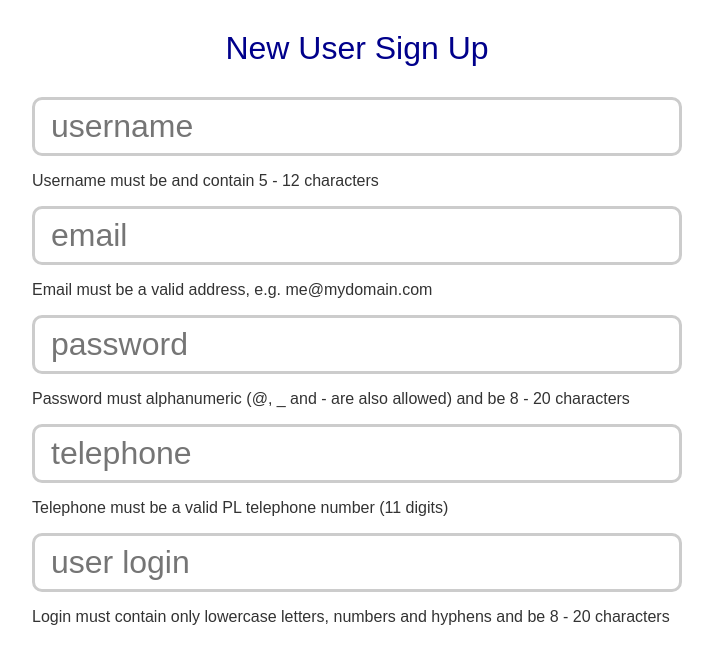
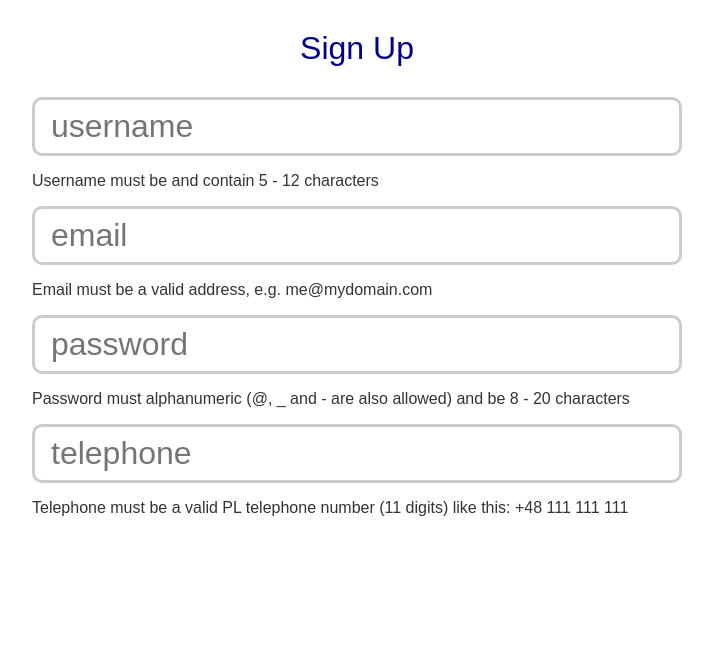
Before and after one commit to mklopotek/Exercise-REGEX, a React (Create React App) app: page / in a window 1280 px wide. Shown: the top 664 px of the page, without its empty margins (283-996 px from the left). Built offline with nearby package versions, Linux system fonts and the light colour scheme.

Commit message:
regex expression added

```diff
--- a/src/ValidationForms.js
+++ b/src/ValidationForms.js
@@ -1,27 +1,49 @@
-import React from 'react'
+import React from 'react';
 
-const ValidationForms = (props) => (
+class ValidationForms extends React.Component {
+
+    validationTest = (event) => {
+        let value = new String(event.target.value);
+        let fieldType = event.target.name;
+
+        switch(fieldType){
+            case 'username':
+
+            case 'email':
+
+            case 'password':
+
+            case 'telephone':
+
+        }
+
+    };
+
+    render() {
+        const usernameReg = new RegExp('^[/w]{5,12}$', 'gi');
+        const emailReg = /^(\w)+@(\w)+.[a-z]{2,3}$/gi;
+        const passwordReg = /^[a-z0-9]{8,20}$/gi;
+        const telephoneReg = /^\+48 [1-9][0-9]{2} [0-9]{3} [0-9]{3}$/g;
+
+        return (
         <div>
-        <h1>New User Sign Up</h1>
+            <h1>Sign Up</h1>
             <form>
-
-            <input type="text" name="username" placeholder="username" />
+                <input type="text" name="username" placeholder="username" onChange={this.validationTest} />
                 <p>Username must be  and contain 5 - 12 characters</p>
 
                 <input type="text" name="email" placeholder="email" />
                 <p>Email must be a valid address, e.g. me@mydomain.com</p>
 
-            <input type="password" name="password" placeholder="password" />
+                <input type="text" name="password" placeholder="password" />
                 <p>Password must alphanumeric (@, _ and - are also allowed) and be 8 - 20 characters</p>
 
                 <input type="text" name="telephone" placeholder="telephone" />
-            <p>Telephone must be a valid PL telephone number (11 digits)</p>
-
-            <input type="text" name="slug" placeholder="user login" />
-            <p>Login must contain only lowercase letters, numbers and hyphens and be 8 - 20 characters</p>
+                <p>Telephone must be a valid PL telephone number (11 digits) like this: +48 111 111 111</p>
 
             </form>
         </div>
-)
+    )};
+};
 
-export default ValidationForms
+export default ValidationForms;
```
Lines whose indentation alone changed are shown as unchanged.
